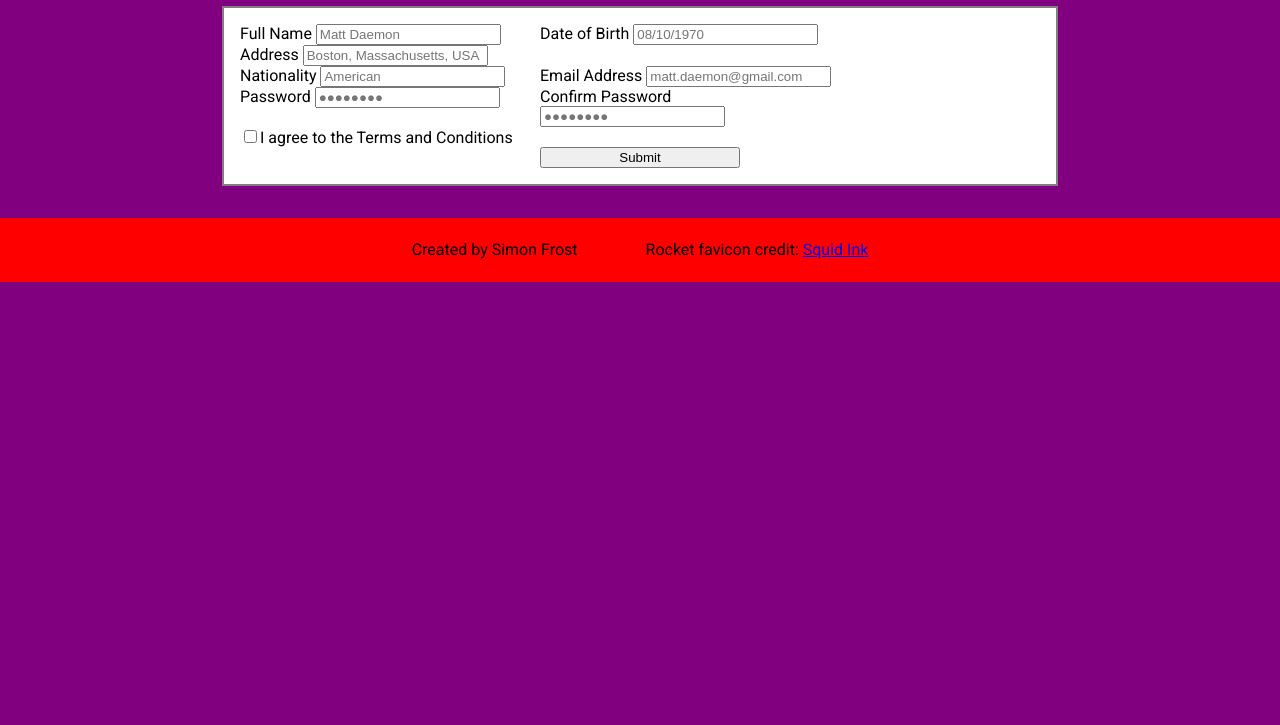
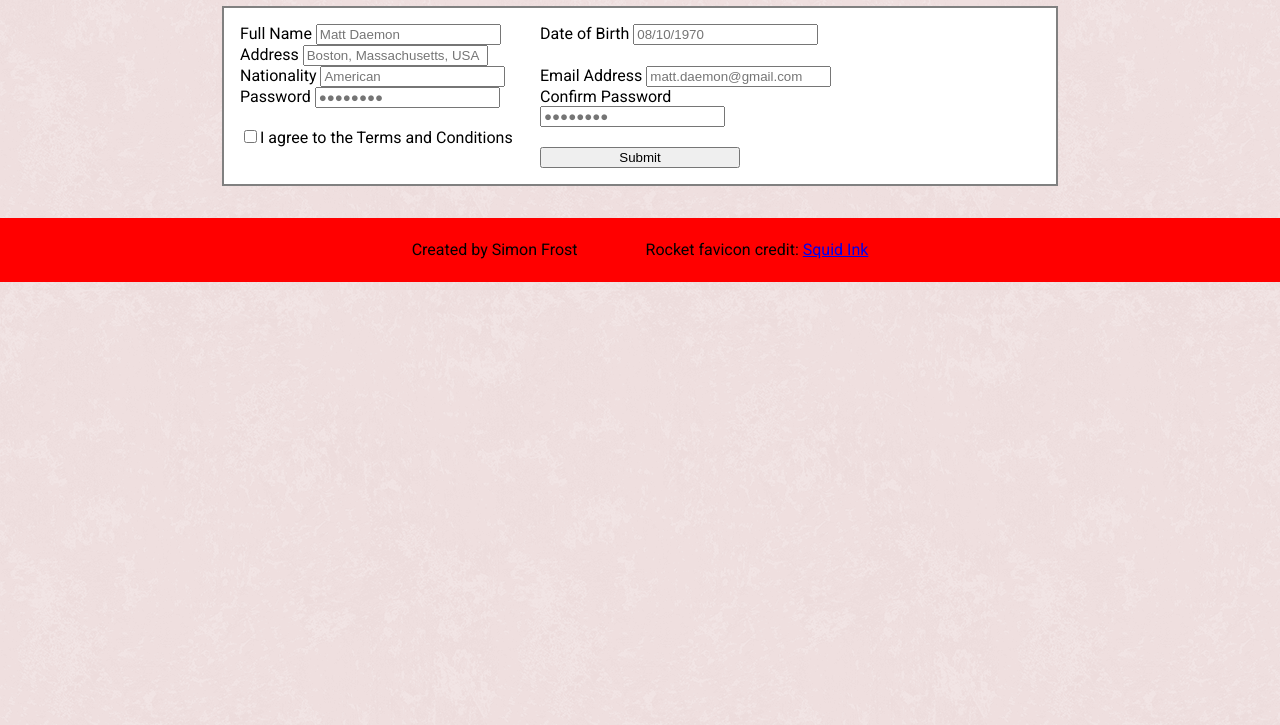
Before and after one commit to SimonHFrost/form-practice, a plain HTML site: page index.html in a window 1280 px wide. Shown: the part 75-800 px from the top of the page. Drawn offline with Linux system fonts and the light colour scheme.

Commit message:
Add background image

```diff
--- a/css/global.css
+++ b/css/global.css
@@ -1,5 +1,6 @@
 body {
-  background-color: purple;
+  background-image: url("../images/mars.png");
+  background-repeat: repeat;
 
   font-family: 'Roboto', sans-serif;
   margin: 0px;
```
Also changed, not shown: images/mars.png (added).
